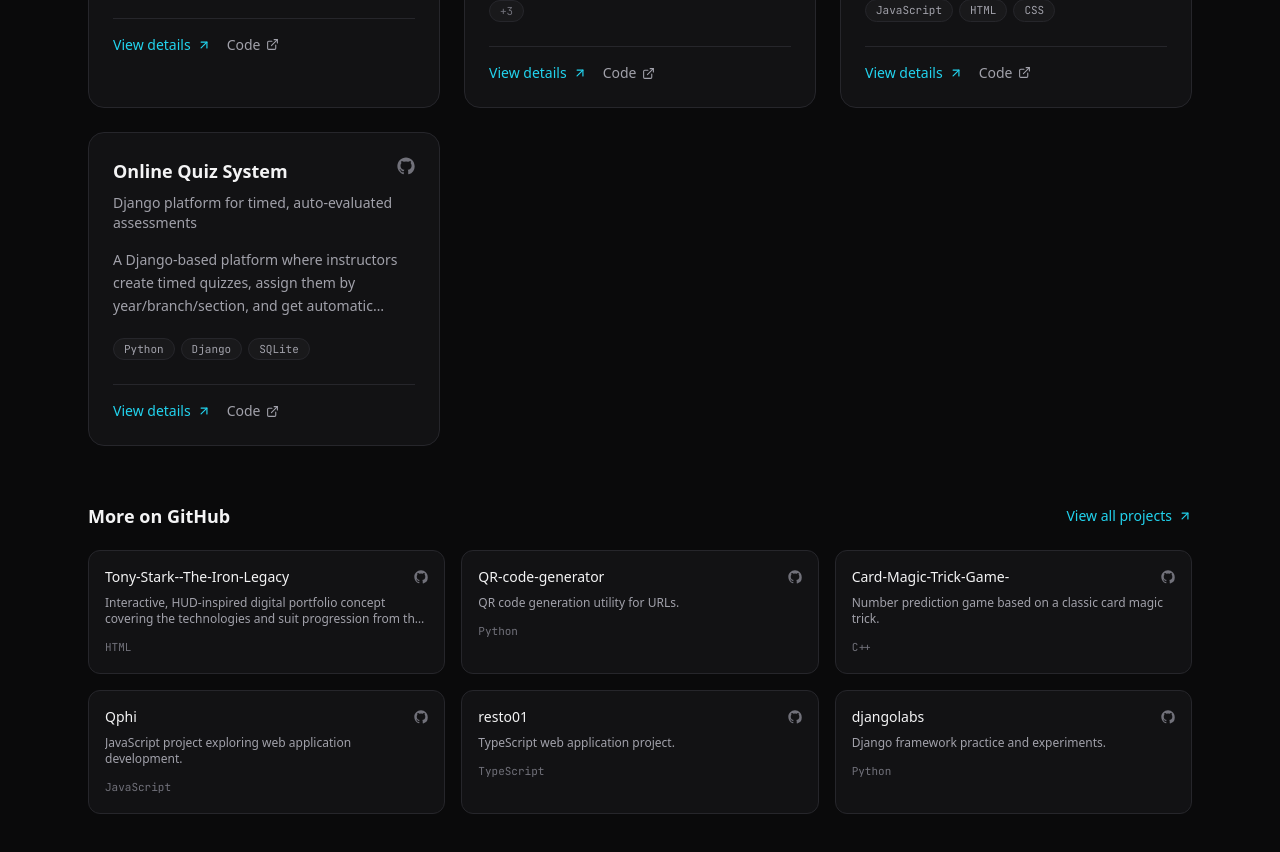
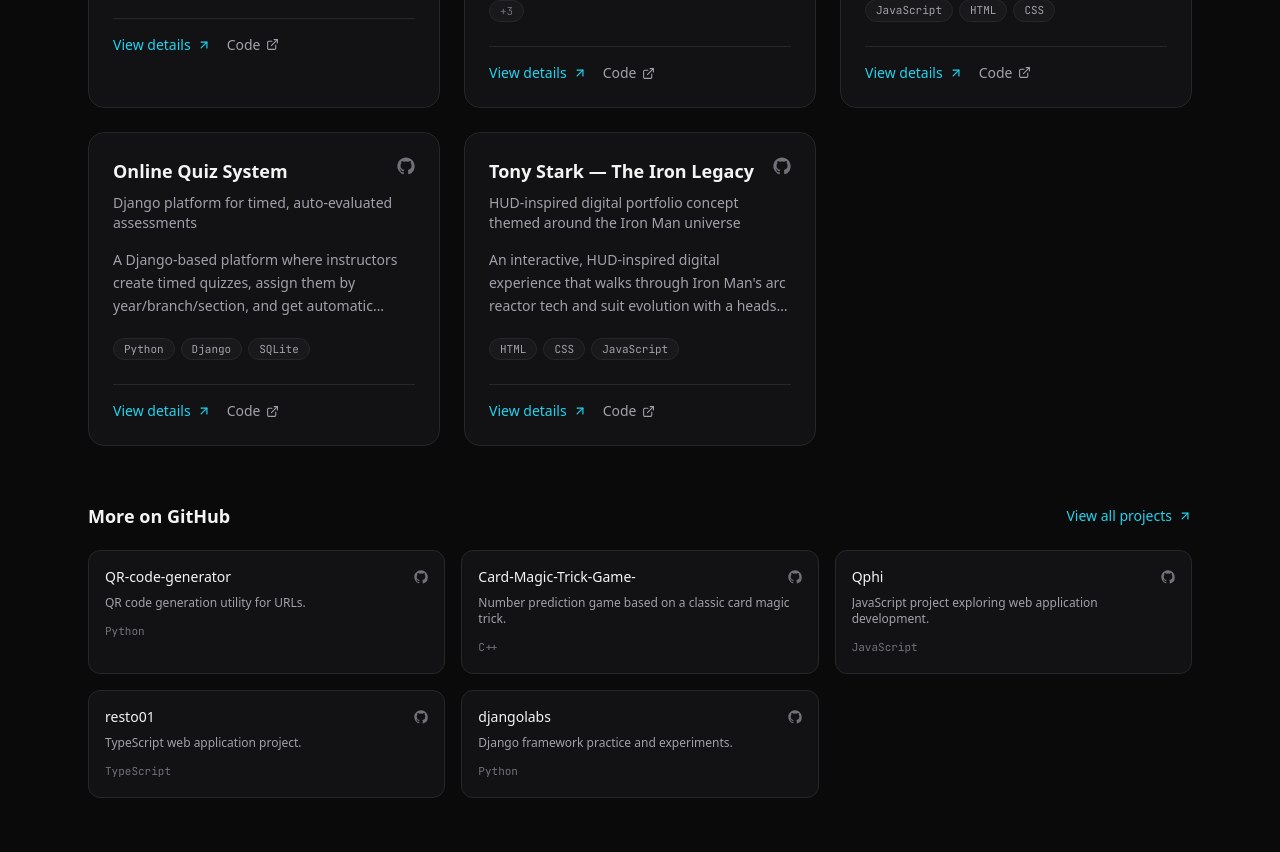
Before and after one commit to prakashss15/portfolio, a Next.js app: page / in a window 1280 px wide. Shown: the part 2720-3572 px from the top of the page. Built offline with nearby package versions, Linux system fonts and the light colour scheme.

Commit message:
Update projects and added link to iron-lagecy-repo

```diff
--- a/src/data/projects.ts
+++ b/src/data/projects.ts
@@ -97,7 +97,24 @@ export const projects: Project[] = [
     github: "https://github.com/prakashss15/Online-Quiz-System",
     featured: true,
   },
-
+  {
+    slug: "tony-stark-the-iron-legacy",
+    name: "Tony Stark — The Iron Legacy",
+    subtitle: "HUD-inspired digital portfolio concept themed around the Iron Man universe",
+    problem:
+      "A conventional portfolio layout doesn't capture the tone of a project meant to celebrate the Iron Man universe's technology and suit progression.",
+    solution:
+      "An interactive, HUD-inspired digital experience that walks through Iron Man's arc reactor tech and suit evolution with a heads-up-display aesthetic — built as a concept portfolio site rather than a functional application.",
+    tech: ["HTML", "CSS", "JavaScript"],
+    features: [
+      "HUD-inspired interactive UI",
+      "Suit progression showcase",
+      "Iron Man universe technology theming",
+    ],
+    github: "https://github.com/prakashss15/Tony-Stark--The-Iron-Legacy",
+    demo: "https://tony-stark-the-iron-legacy.vercel.app/",
+    featured: true,
+  },
 ];
 
 export const featuredProjects = projects.filter((p) => p.featured);
@@ -110,13 +127,6 @@ export type MiniRepo = {
 };
 
 export const moreRepos: MiniRepo[] = [
-  {
-    name: "Tony-Stark--The-Iron-Legacy",
-    description:
-      "Interactive, HUD-inspired digital portfolio concept covering the technologies and suit progression from the Iron Man universe.",
-    language: "HTML",
-    github: "https://github.com/prakashss15/Tony-Stark--The-Iron-Legacy",
-  },
   {
     name: "QR-code-generator",
     description: "QR code generation utility for URLs.",
```
